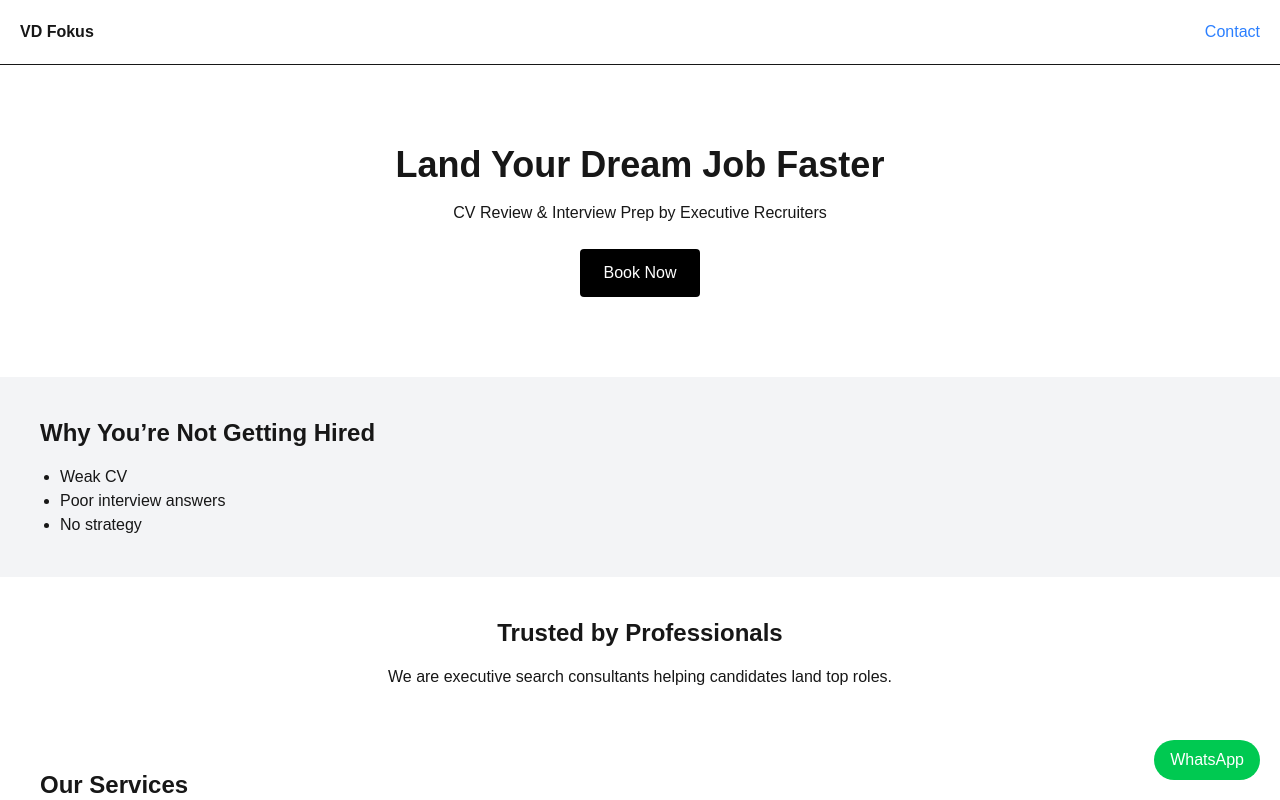
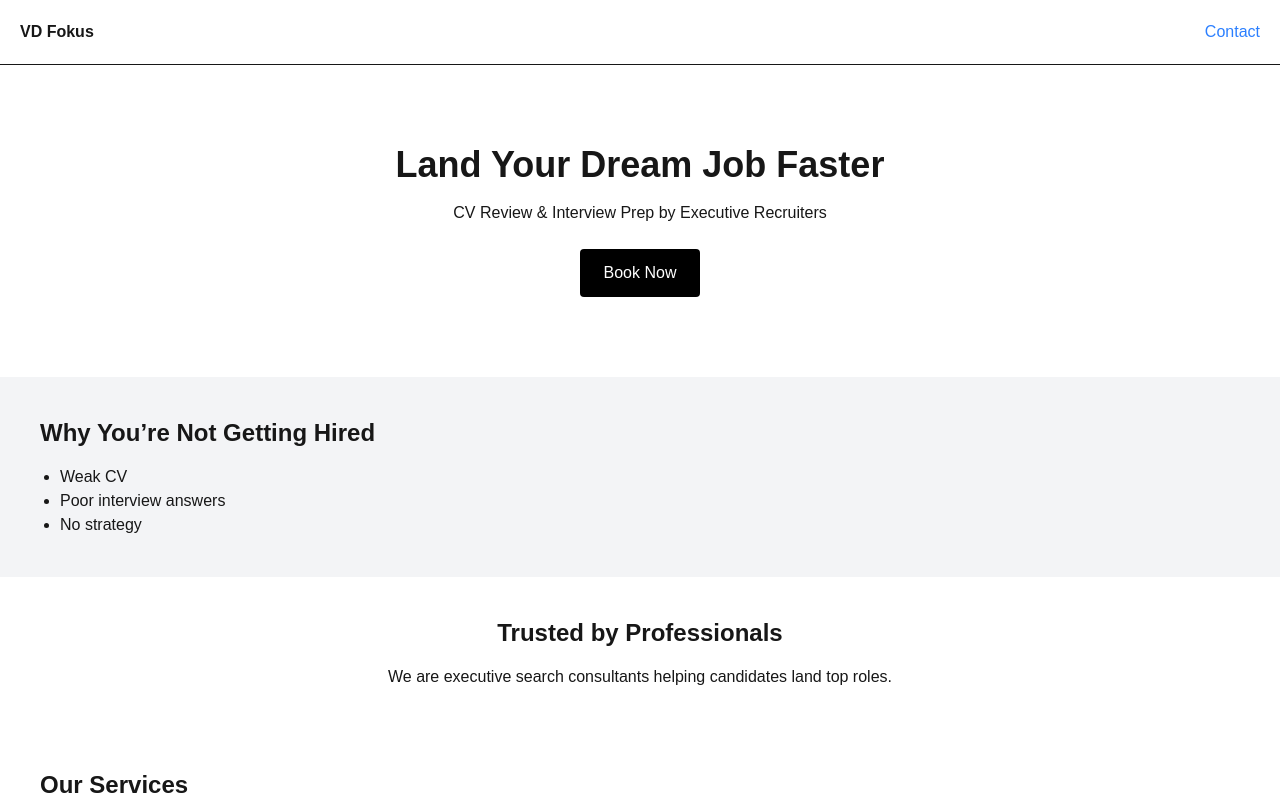
Before and after one commit to Ramzyjof/vd-fokus-landing, a Next.js app: page / in a window 1280 px wide. Shown: the top 800 px of the page. Built offline with nearby package versions, Linux system fonts and the light colour scheme.

Commit message:
Update page.tsx

```diff
--- a/app/page.tsx
+++ b/app/page.tsx
@@ -1,10 +1,10 @@
-import Header from "./Components/Header";
-import Hero from "./Components/Hero";
-import Problem from "./Components/Problem";
-import Authority from "./Components/Authority";
-import Services from "./Components/Services";
-import Pricing from "./Components/Pricing";
-import { CTA, Footer } from "./Components/CTA";
+import Header from "./components/Header";
+import Hero from "./components/Hero";
+import Problem from "./components/Problem";
+import Authority from "./components/Authority";
+import Services from "./components/Services";
+import Pricing from "./components/Pricing";
+import { CTA, Footer } from "./components/CTA";
 
 export default function Page() {
   return (
@@ -17,13 +17,6 @@ export default function Page() {
       <Pricing />
       <CTA />
       <Footer />
-
-      <a
-        href="https://wa.me/6281212940797"
-        className="fixed bottom-5 right-5 bg-green-500 text-white px-4 py-2 rounded-full"
-      >
-        WhatsApp
-      </a>
     </>
   );
 }
```
